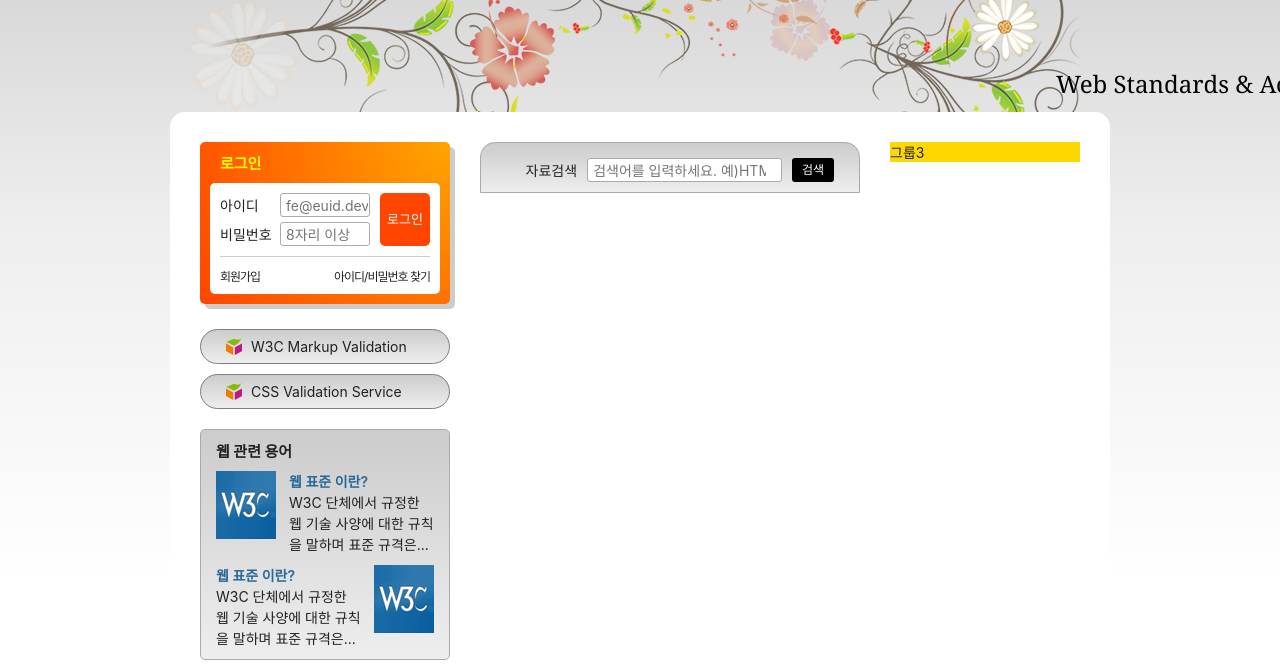
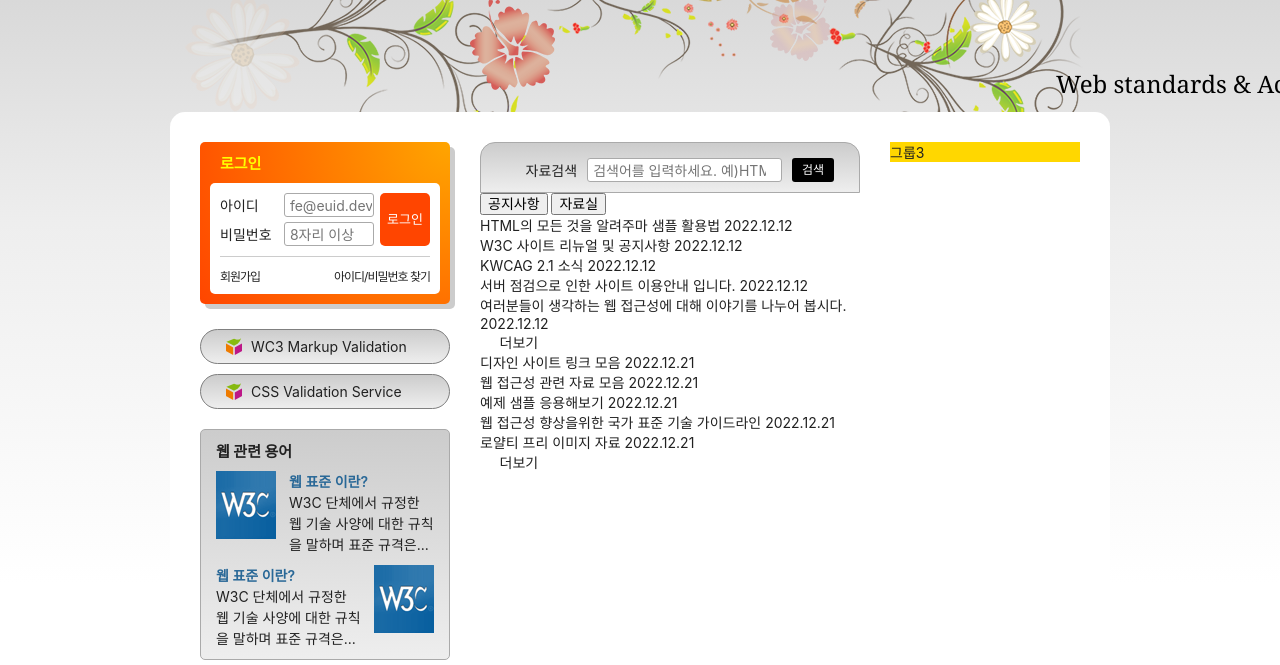
Before and after one commit to senasoon/HTML5, a plain HTML site: page index.html in a window 1280 px wide. Shown: the part 135-800 px from the top of the page. Drawn offline with Linux system fonts and the light colour scheme; some icons are missing; files whose address does not match are found by name; a web font is replaced by a local one.

Commit message:
적절한 링크텍스트를 위해 aria-labelledby 속성 추가

```diff
--- a/index.html
+++ b/index.html
@@ -13,6 +13,8 @@
     />
     <link rel="stylesheet" href="./styles/style.css" />
     <script src="./js/main.js" defer></script>
+    <!-- <script src="./js/jquery.min.js"></script>
+  <script src="./js/menu-tab.js"></script> -->
   </head>
   <body>
     <header class="header">
@@ -22,9 +24,7 @@
         </a>
       </h1>
       <ul class="member">
-        <li>
-          <a href="/">홈</a>
-        </li>
+        <li><a href="/">홈</a></li>
         <li>
           <span class="divider" aria-hidden="true">:</span
           ><a href="/">로그인</a>
@@ -148,18 +148,22 @@
       </nav>
     </header>
     <div class="visual">
-      <div class="visual-text">Web Standards &amp; Accessibility</div>
+      <div class="visual-text">Web standards &amp; Accessibility</div>
     </div>
     <main class="main">
       <div class="group group1">
         <section class="login">
           <h2 class="login-title">로그인</h2>
-          <form action="" class="login-form" method="GET">
+          <form
+            method="POST"
+            action="https://formspree.io/seulbinim@gmail.com"
+            class="login-form"
+          >
             <fieldset>
               <legend>회원 로그인 폼</legend>
               <div class="user-email">
-                <label for="userEmail">아이디</label
-                ><input
+                <label for="userEmail">아이디</label>
+                <input
                   type="email"
                   id="userEmail"
                   name="userEmail"
@@ -168,8 +172,8 @@
                 />
               </div>
               <div class="user-pw">
-                <label for="userPw">비밀번호</label
-                ><input
+                <label for="userPw">비밀번호</label>
+                <input
                   type="password"
                   id="userPw"
                   name="userPw"
@@ -192,18 +196,20 @@
               href="/"
               target="_blank"
               rel="noopener noreferrer"
-              title="마크업 유효성 검사 사이트로 이동 (새창)"
-              >W3C Markup Validation</a
+              title="마크업 유효성검사 사이트로 이동 (새창)"
             >
+              WC3 Markup Validation
+            </a>
           </li>
           <li>
             <a
               href="/"
               target="_blank"
               rel="noopener noreferrer"
-              title="CSS 유효성 검사 사이트로 이동 (새창)"
-              ><i></i>CSS Validation Service</a
+              title="CSS 유효성검사 사이트로 이동 (새창)"
             >
+              CSS Validation Service
+            </a>
           </li>
         </ul>
         <section class="term">
@@ -261,6 +267,110 @@
             </div>
           </fieldset>
         </form>
+        <div class="board">
+          <div class="tab-list" role="tablist">
+            <button
+              type="button"
+              class="tab"
+              role="tab"
+              aria-selected="true"
+              aria-controls="notice"
+              id="noticeButton"
+            >
+              공지사항
+            </button>
+            <button
+              type="button"
+              class="tab"
+              role="tab"
+              aria-selected="false"
+              aria-controls="archive"
+              id="archiveButton"
+            >
+              자료실
+            </button>
+          </div>
+          <div
+            class="notice tab-panel"
+            role="tabpanel"
+            id="notice"
+            aria-labelledby="noticeButton"
+          >
+            <ul class="board-list">
+              <li>
+                <a class="icon-stop" href="/"
+                  >HTML의 모든 것을 알려주마 샘플 활용법</a
+                >
+                <time datetime="2022-12-12T13:53:45">2022.12.12</time>
+              </li>
+              <li>
+                <a class="icon-stop" href="/">W3C 사이트 리뉴얼 및 공지사항</a>
+                <time datetime="2022-12-12T13:53:45">2022.12.12</time>
+              </li>
+              <li>
+                <a class="icon-stop" href="/">KWCAG 2.1 소식</a>
+                <time datetime="2022-12-12T13:53:45">2022.12.12</time>
+              </li>
+              <li>
+                <a class="icon-stop" href="/"
+                  >서버 점검으로 인한 사이트 이용안내 입니다.</a
+                >
+                <time datetime="2022-12-12T13:53:45">2022.12.12</time>
+              </li>
+              <li>
+                <a class="icon-stop" href="/"
+                  >여러분들이 생각하는 웹 접근성에 대해 이야기를 나누어
+                  봅시다.</a
+                >
+                <time datetime="2022-12-12T13:53:45">2022.12.12</time>
+              </li>
+            </ul>
+            <a
+              href="/"
+              class="board-more icon-plus"
+              aria-labelledby="noticeButton"
+              >더보기</a
+            >
+          </div>
+
+          <div
+            class="archive tab-panel"
+            role="tabpanel"
+            id="archive"
+            aria-labelledby="archiveButton"
+          >
+            <ul class="board-list">
+              <li>
+                <a class="icon-stop" href="/">디자인 사이트 링크 모음</a>
+                <time datetime="2022-12-21T13:53:45">2022.12.21</time>
+              </li>
+              <li>
+                <a class="icon-stop" href="/">웹 접근성 관련 자료 모음</a>
+                <time datetime="2022-12-21T13:53:45">2022.12.21</time>
+              </li>
+              <li>
+                <a class="icon-stop" href="/">예제 샘플 응용해보기</a>
+                <time datetime="2022-12-21T13:53:45">2022.12.21</time>
+              </li>
+              <li>
+                <a class="icon-stop" href="/"
+                  >웹 접근성 향상을위한 국가 표준 기술 가이드라인</a
+                >
+                <time datetime="2022-12-21T13:53:45">2022.12.21</time>
+              </li>
+              <li>
+                <a class="icon-stop" href="/">로얄티 프리 이미지 자료</a>
+                <time datetime="2022-12-21T13:53:45">2022.12.21</time>
+              </li>
+            </ul>
+            <a
+              href="/"
+              class="board-more icon-plus"
+              aria-labelledby="archiveButton"
+              >더보기</a
+            >
+          </div>
+        </div>
       </div>
       <div class="group group3">그룹3</div>
     </main>
```
